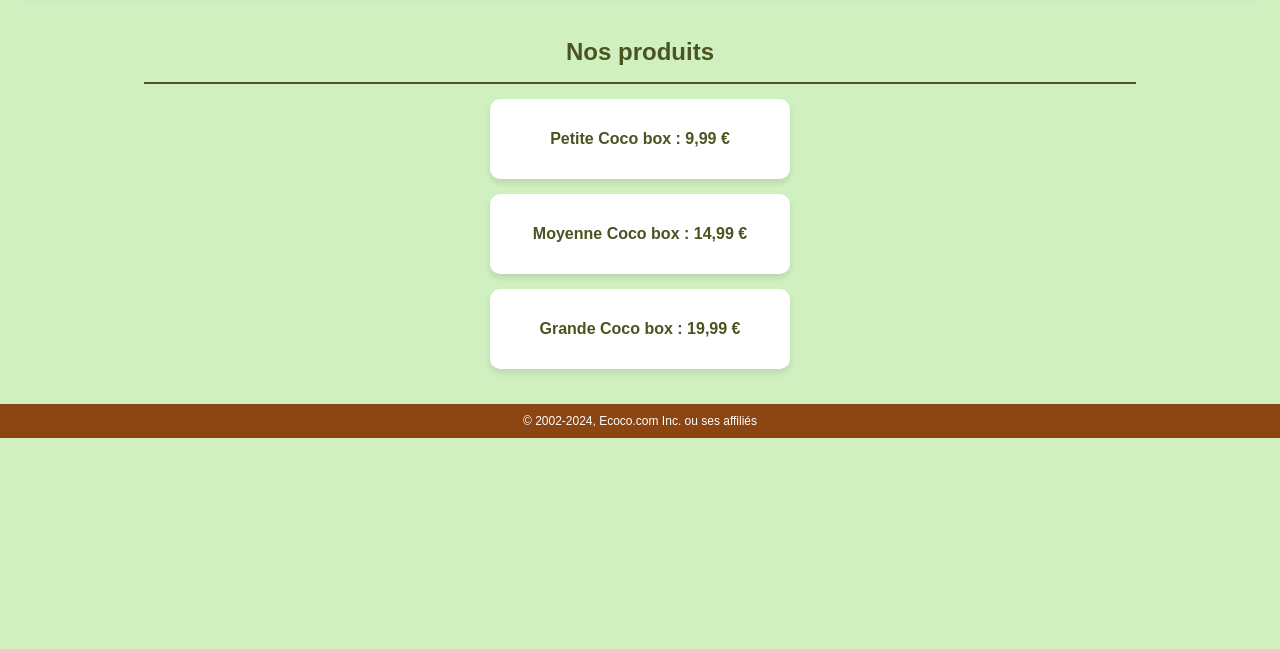
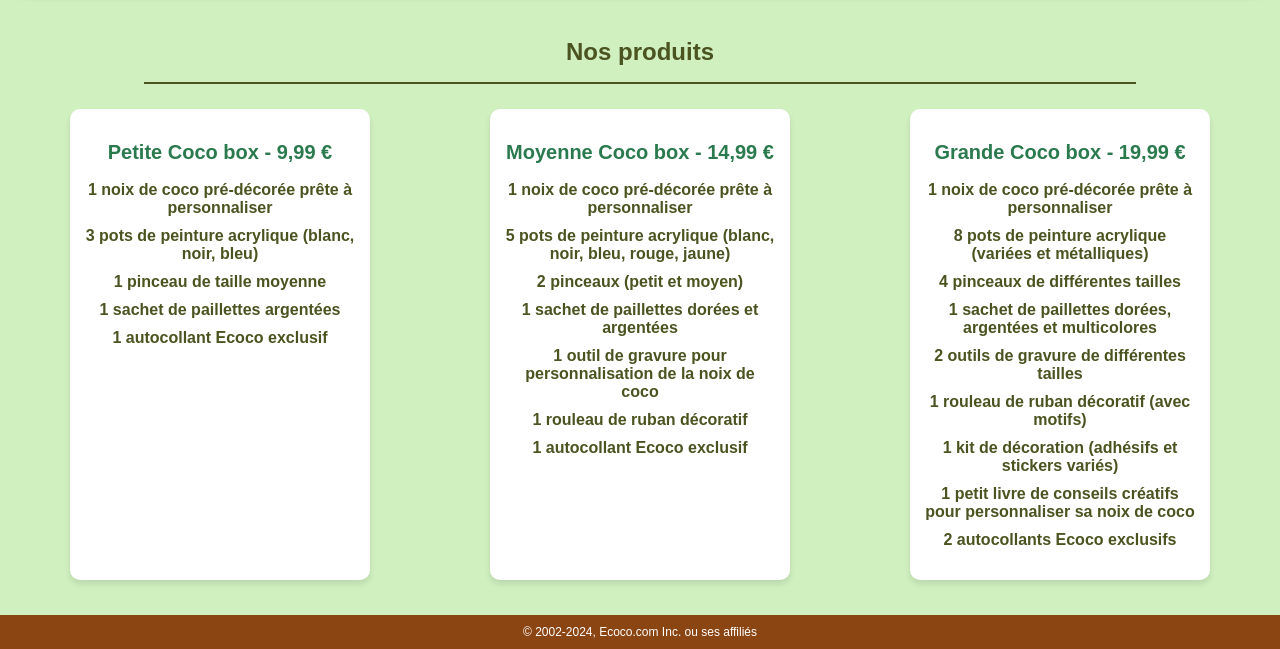
Before and after one commit to samspeed44/samspeed44.github.io, a plain HTML site: page produits.html in a window 1280 px wide. Shown: the part 414-1063 px from the top of the page. Before the commit the page ends 852 px from the top, so only its background shows below. Drawn offline with Linux system fonts and the light colour scheme.

Commit message:
Description box produits

```diff
--- a/css/style_produits.css
+++ b/css/style_produits.css
@@ -70,6 +70,15 @@ body {
     border-top: 2px solid #4B5320; /* Ligne fine et élégante */
 }
 
+/* Conteneur de produits avec flexbox */
+.product-list {
+    display: flex;
+    flex-wrap: wrap; /* Permet d'ajuster les éléments sur plusieurs lignes si nécessaire */
+    justify-content: space-evenly; /* Répartit les éléments de manière égale sur toute la largeur */
+    gap: 20px; /* Ajoute de l'espace entre les items */
+}
+
+/* Styles pour chaque box */
 .product-item {
     background-color: white; /* Fond blanc pour les cartes */
     padding: 15px; /* Espacement interne */
@@ -81,6 +90,24 @@ body {
     font-size: 16px; /* Taille du texte */
     color: #4B5320; /* Couleur vert foncé */
     font-weight: bold; /* Texte en gras */
+}
+
+.product-item:hover {
+    transform: translateY(-5px); /* Animation au survol */
+}
+
+.product-item h2 {
+    font-size: 20px;
+    color: #2a7a4d;
+}
+
+.product-item ul {
+    list-style-type: none;
+    padding: 0;
+}
+
+.product-item li {
+    margin: 10px 0;
 }
 
 /* --- Footer --- */
--- a/produits.html
+++ b/produits.html
@@ -29,15 +29,49 @@
         <h1>Nos produits</h1>
         <hr>
 
-        <!-- Liste des produits affichés individuellement -->
-        <div class="product-item">
-            <p><strong>Petite Coco box</strong> : 9,99 €</p>
-        </div>
-        <div class="product-item">
-            <p><strong>Moyenne Coco box</strong> : 14,99 €</p>
-        </div>
-        <div class="product-item">
-            <p><strong>Grande Coco box</strong> : 19,99 €</p>
+        <!-- Conteneur flexbox pour les produits -->
+        <div class="product-list">
+            <!-- Petite Coco Box -->
+            <div class="product-item">
+                <h2>Petite Coco box - 9,99 €</h2>
+                <ul>
+                    <li>1 noix de coco pré-décorée prête à personnaliser</li>
+                    <li>3 pots de peinture acrylique (blanc, noir, bleu)</li>
+                    <li>1 pinceau de taille moyenne</li>
+                    <li>1 sachet de paillettes argentées</li>
+                    <li>1 autocollant Ecoco exclusif</li>
+                </ul>
+            </div>
+
+            <!-- Moyenne Coco Box -->
+            <div class="product-item">
+                <h2>Moyenne Coco box - 14,99 €</h2>
+                <ul>
+                    <li>1 noix de coco pré-décorée prête à personnaliser</li>
+                    <li>5 pots de peinture acrylique (blanc, noir, bleu, rouge, jaune)</li>
+                    <li>2 pinceaux (petit et moyen)</li>
+                    <li>1 sachet de paillettes dorées et argentées</li>
+                    <li>1 outil de gravure pour personnalisation de la noix de coco</li>
+                    <li>1 rouleau de ruban décoratif</li>
+                    <li>1 autocollant Ecoco exclusif</li>
+                </ul>
+            </div>
+
+            <!-- Grande Coco Box -->
+            <div class="product-item">
+                <h2>Grande Coco box - 19,99 €</h2>
+                <ul>
+                    <li>1 noix de coco pré-décorée prête à personnaliser</li>
+                    <li>8 pots de peinture acrylique (variées et métalliques)</li>
+                    <li>4 pinceaux de différentes tailles</li>
+                    <li>1 sachet de paillettes dorées, argentées et multicolores</li>
+                    <li>2 outils de gravure de différentes tailles</li>
+                    <li>1 rouleau de ruban décoratif (avec motifs)</li>
+                    <li>1 kit de décoration (adhésifs et stickers variés)</li>
+                    <li>1 petit livre de conseils créatifs pour personnaliser sa noix de coco</li>
+                    <li>2 autocollants Ecoco exclusifs</li>
+                </ul>
+            </div>
         </div>
     </div>
 
```
